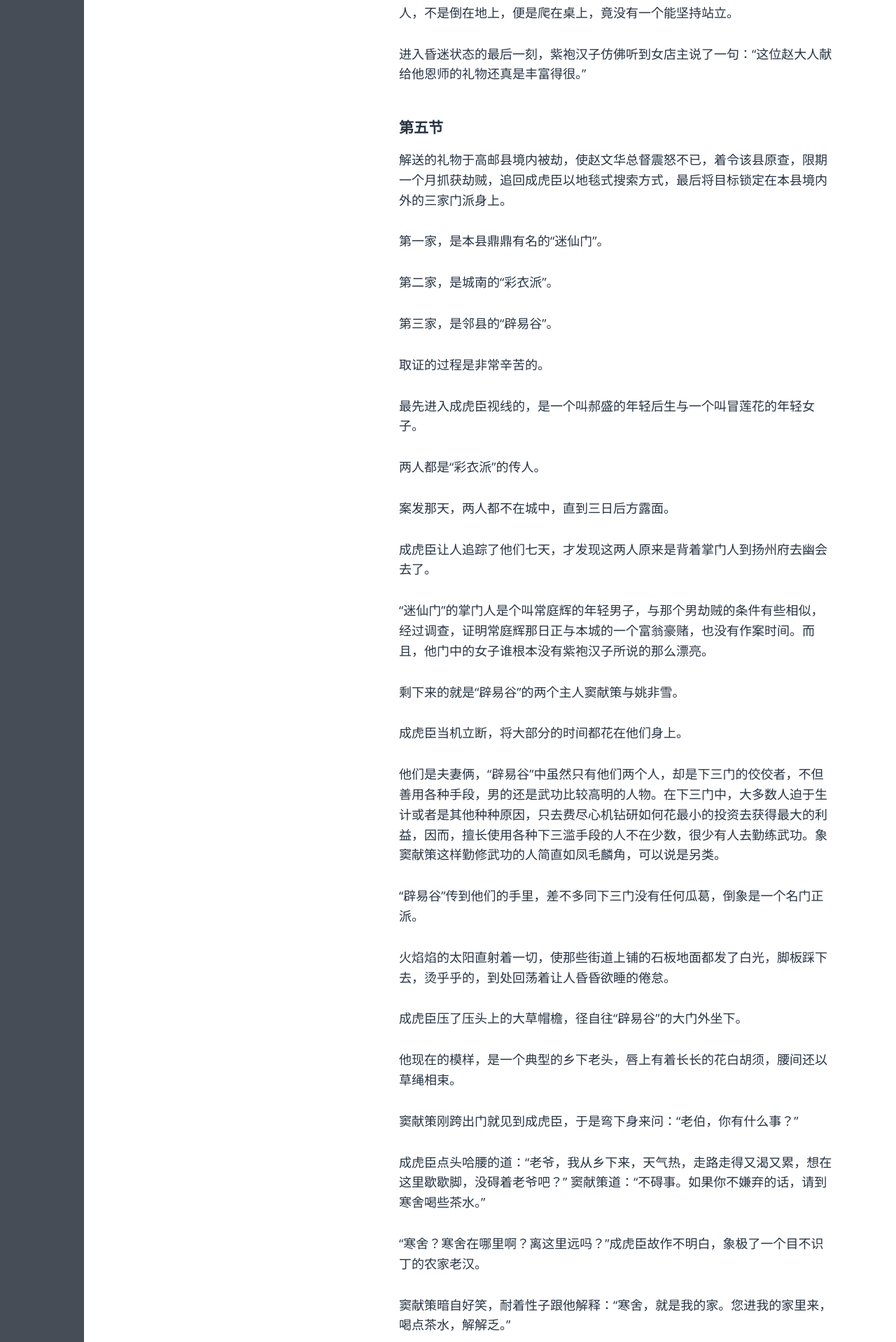
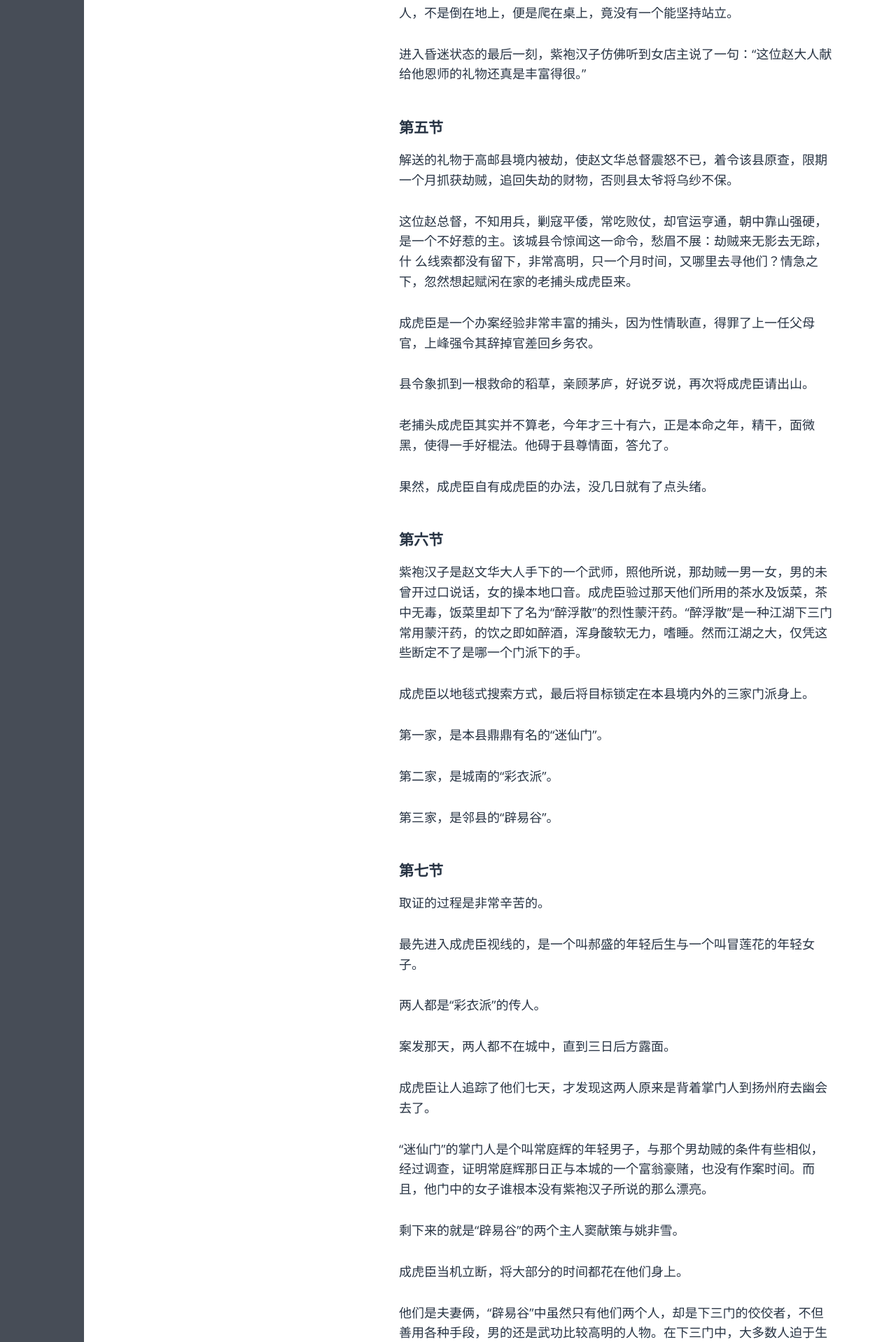
Before and after one commit to AceDou/acedou.github.io, a Jekyll site: the page built from _posts/book/2007-09-01-xunbiao.md, in a window 1280 px wide. Shown: the part 2781-4699 px from the top of the page at 70% size. Built offline with Jekyll 4.4.1, drawn with Linux system fonts in a browser that asks for light colours; some web fonts are replaced; some of the changed text lies outside the part shown.

Commit message:
Update 2007-09-01-xunbiao.md

```diff
--- a/_posts/book/2007-09-01-xunbiao.md
+++ b/_posts/book/2007-09-01-xunbiao.md
@@ -80,13 +80,32 @@ keywords: 寻镖,阿云,黔中阿云
 
 ### 第五节
 
-解送的礼物于高邮县境内被劫，使赵文华总督震怒不已，着令该县原查，限期一个月抓获劫贼，追回成虎臣以地毯式搜索方式，最后将目标锁定在本县境内外的三家门派身上。
+解送的礼物于高邮县境内被劫，使赵文华总督震怒不已，着令该县原查，限期一个月抓获劫贼，追回失劫的财物，否则县太爷将乌纱不保。
+
+这位赵总督，不知用兵，剿寇平倭，常吃败仗，却官运亨通，朝中靠山强硬，是一个不好惹的主。该城县令惊闻这一命令，愁眉不展：劫贼来无影去无踪，什
+么线索都没有留下，非常高明，只一个月时间，又哪里去寻他们？情急之下，忽然想起赋闲在家的老捕头成虎臣来。
+
+成虎臣是一个办案经验非常丰富的捕头，因为性情耿直，得罪了上一任父母官，上峰强令其辞掉官差回乡务农。
+
+县令象抓到一根救命的稻草，亲顾茅庐，好说歹说，再次将成虎臣请出山。
+
+老捕头成虎臣其实并不算老，今年才三十有六，正是本命之年，精干，面微黑，使得一手好棍法。他碍于县尊情面，答允了。
+
+果然，成虎臣自有成虎臣的办法，没几日就有了点头绪。
+
+### 第六节
+
+紫袍汉子是赵文华大人手下的一个武师，照他所说，那劫贼一男一女，男的未曾开过口说话，女的操本地口音。成虎臣验过那天他们所用的茶水及饭菜，茶中无毒，饭菜里却下了名为“醉浮散”的烈性蒙汗药。“醉浮散”是一种江湖下三门常用蒙汗药，的饮之即如醉酒，浑身酸软无力，嗜睡。然而江湖之大，仅凭这些断定不了是哪一个门派下的手。
+
+成虎臣以地毯式搜索方式，最后将目标锁定在本县境内外的三家门派身上。
 
 第一家，是本县鼎鼎有名的“迷仙门”。
 
 第二家，是城南的“彩衣派”。
 
 第三家，是邻县的“辟易谷”。
+
+### 第七节
 
 取证的过程是非常辛苦的。
 
@@ -108,6 +127,7 @@ keywords: 寻镖,阿云,黔中阿云
 
 “辟易谷”传到他们的手里，差不多同下三门没有任何瓜葛，倒象是一个名门正派。
 
+### 第八节
 
 火焰焰的太阳直射着一切，使那些街道上铺的石板地面都发了白光，脚板踩下去，烫乎乎的，到处回荡着让人昏昏欲睡的倦怠。
 
@@ -131,6 +151,8 @@ keywords: 寻镖,阿云,黔中阿云
 窦献策领着成虎臣进入家中，请他坐下，叫来姚非雪，让她给成虎臣斟茶水，然后对成虎臣道：“老伯，你在这歇着，我还有些事要出去。”
 
 成虎臣装做受宠若惊，连连的道：“您忙，您忙！”
+
+### 第九节
 
 成虎臣接过姚非雪端来的茶水，说：“道谢夫人！”
 
@@ -172,6 +194,8 @@ keywords: 寻镖,阿云,黔中阿云
 
 以过往的经验，只有两种可能：其一，他们不是劫匪；其二，他们是道行极高的劫匪。
 
+### 第十节
+
 姚非雪接着便聊起了赵文华赵总督：“这个赵大人，可算得是一个将马屁拍到家的人物。传言他为了巴结严大人严嵩，拜严大人为师。后来他想跳过严大人，直接讨好皇上，就向皇上献百花仙酒，说：‘我的老师就是服用百花仙酒，因而长寿的。’皇上饮了，觉得很是甘甜，就写条子问严大人有没有这么回事。严大人很吃惊的说：‘这个赵文华怎么可以这样做！’于是宛转回奏皇上：‘臣生平从来不用什么药饵，犬马之寿诚不知是什么原因。’严大人恨赵大人不先告诉自己就想直接讨好皇上，召赵大人来责怪他。赵大人跪着哭的眼泪涟涟，好长时间不敢起身。直到有人为他求情，才让他回去。后来严大人回家，九卿都去进谒，赵大人也跟着去了，严大人还在迁怒赵大人，叫人将他拉出去门，弄得赵大人很没有面子。赵大人就想法子厚赂严夫人。严夫人于是就教赵大人藏匿于别室，等待严大人喝酒喝得快醉了，就跟严大人为赵大人讨情，赵大人乘机出出参拜，严大人于是就象原来那样对待赵大人，与他和好如初了。”
 
 这个故事，成虎臣也曾经听说，但此时由姚非雪口里委婉道来，兼之口齿伶俐，竟是说得生动之极，不由得开口道：“这两位大人，真的是绝无仅有！”
@@ -191,6 +215,8 @@ keywords: 寻镖,阿云,黔中阿云
 小老儿休息得半天啦，得走了。我还得赶紧到我侄儿那里去，有些事要找他。”
 
 姚非雪也不留他：“恩。”
+
+### 第十一节
 
 成虎臣出了门，找一个僻静的地方隐藏起来，监视着“辟易谷”的大门。
 
@@ -245,6 +271,8 @@ keywords: 寻镖,阿云,黔中阿云
 这时姚非雪接口说：“不义之财，用作义举，也是无可厚非。”
 
 刀客长缓了一口气说：“也好，总算了我一场心事。”
+
+### 第十二节
 
 听着他们地交谈，成虎臣渐渐的明白了：这刀客原来已参加各地自发组织的抗倭民军，是在协助前方的俞大猷大帅作战，这次路过这里，却是想为民军筹一
 些饷银。
@@ -319,6 +347,8 @@ keywords: 寻镖,阿云,黔中阿云
 
 ——刚才成虎臣明明能一击而中的，为什么会偏了那半分？否则，自己也没有机会伤得了他的！
 
+### 第十三节
+
 “大哥当真是宝刀未老，威风不减当年！”窦献策见刀客得胜，喜上眉稍。刀客神情有些迷惑道：“我……”
 
 姚非雪露出媚媚的笑，以手挽住丈夫的臂弯，说道：“我说哪，这才叫：一山更有一山高！”
@@ -341,6 +371,8 @@ keywords: 寻镖,阿云,黔中阿云
 成虎臣扭过头来，朝着他看了一眼，又是微微一笑，说：“后会有期！”然后回转，再不停留，拔起身子，越过墙头，于月下飞逝而去。
 
 如水月光将房外照得明如白昼。
+
+### 第十四节
 
 “这个人，怎么莫名其妙？”姚非雪自言自语的说道。她望望丈夫，百思不得其解。
 
@@ -367,10 +399,13 @@ keywords: 寻镖,阿云,黔中阿云
 
 “来不及了，赌一把！”刀客睁开了眼，紧咬着牙。
 
+### 第十五节
 
 出乎意料，他们带着劫来的金银与购来的粮草连夜起身，第二天才在路上遇到盘查，本来差不多逼得要动手了的，却让一个过路的官人出面解了围，那些人似乎认识那位官人，听他耳语了几句就挥手放行。那个官人也正要到海边去找俞大帅，于是与他们一路结伴同行，似乎他的来头不小，这以后的几个关口都被他轻而易举的几句话就打发了。
 
 紧赶慢赶，没几天就到了海边的营地。
+
+### 第十六节
 
 海上腥风拂来，竟是有一种说不出的亲切的味道。
 
```
